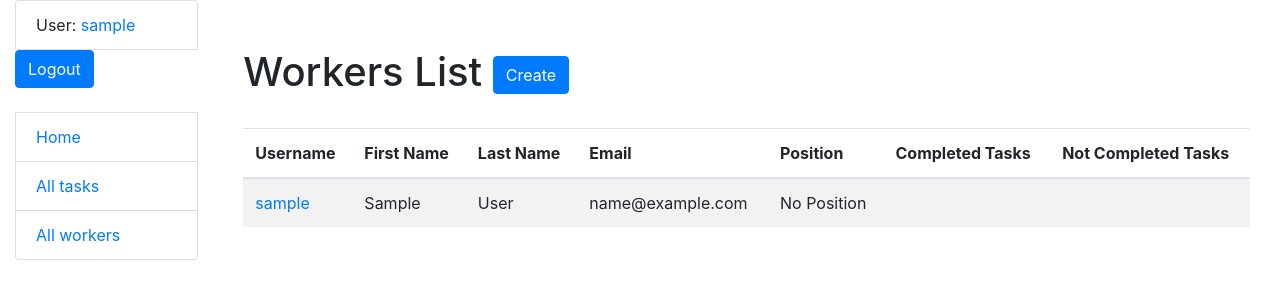
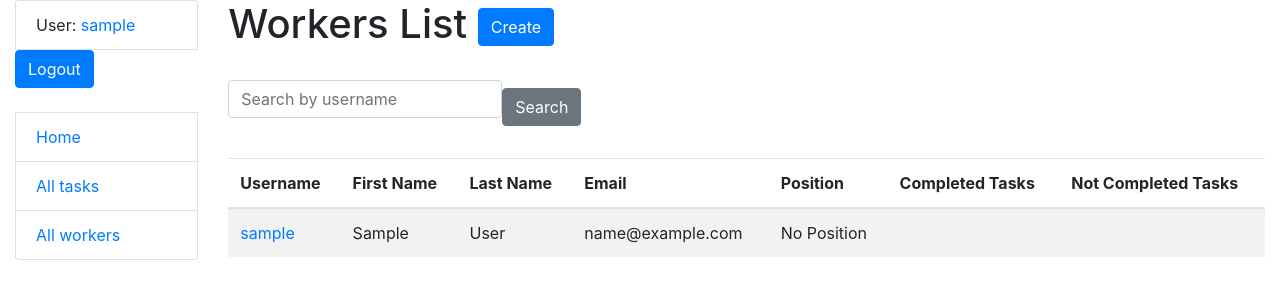
Before and after one commit to BileichukIvan/company-task-manager, a Django app: page /workers/ in a window 1280 px wide. Shown: the top 300 px of the page. Run offline with Django 5.2, Linux system fonts and the light colour scheme; the visitor is signed in with stand-in values (Sample User, id 1); data comes from the database, SQL or seed files in the repository; data that the repository does not hold is empty; some libraries are stand-ins or nearby versions.

Commit message:
feat: Add search by username in worker list

```diff
--- a/manager/forms.py
+++ b/manager/forms.py
@@ -49,3 +49,16 @@ class WorkerForm(forms.ModelForm):
             "email",
             "position",
         )
+
+
+class WorkerSearchForm(forms.Form):
+    username = forms.CharField(
+        max_length=64,
+        required=False,
+        label="",
+        widget=forms.TextInput(
+            attrs={
+                "placeholder": "Search by username"
+            }
+        )
+    )
--- a/manager/views.py
+++ b/manager/views.py
@@ -14,6 +14,7 @@ from .forms import (
     TaskSearchForm,
     WorkerCreationForm,
     WorkerForm,
+    WorkerSearchForm,
 )
 
 
@@ -93,6 +94,25 @@ class WorkerListView(LoginRequiredMixin, generic.ListView):
     paginate_by = 5
     context_object_name = "workers"
 
+    def get_context_data(self, *, object_list=None, **kwargs):
+        context = super(WorkerListView, self).get_context_data(**kwargs)
+        username = self.request.GET.get("username", "")
+
+        context["search_form"] = WorkerSearchForm(
+            initial={"username": username}
+        )
+        return context
+
+    def get_queryset(self):
+        queryset = Worker.objects.all()
+        form = WorkerSearchForm(self.request.GET)
+
+        if form.is_valid():
+            return queryset.filter(
+                username__icontains=form.cleaned_data["username"]
+            )
+        return queryset
+
 
 class WorkerDetailView(LoginRequiredMixin, generic.DetailView):
     model = Worker
--- a/templates/manager/task_list.html
+++ b/templates/manager/task_list.html
@@ -14,6 +14,8 @@
     {{ search_form|crispy }}
     <input type="submit" value="Search" class="btn btn-secondary">
   </form>
+
+  <br>
   {% if task_list %}
     <ul>
       {% for task in task_list %}
--- a/templates/manager/worker_list.html
+++ b/templates/manager/worker_list.html
@@ -2,12 +2,19 @@
 {% load crispy_forms_filters %}
 
 {% block content %}
-  <div class="container mt-5">
+  <div>
     <h1>Workers List
       <a href="{% url 'manager:worker-create' %}" class="btn btn-primary link-to-page">
         Create
       </a>
     </h1>
+    <br>
+
+    <form method="get" action="" class="form-inline">
+      {{ search_form|crispy }}
+      <input type="submit" value="Search" class="btn btn-secondary">
+    </form>
+
     <br>
     <table class="table table-striped">
       <thead>
```
